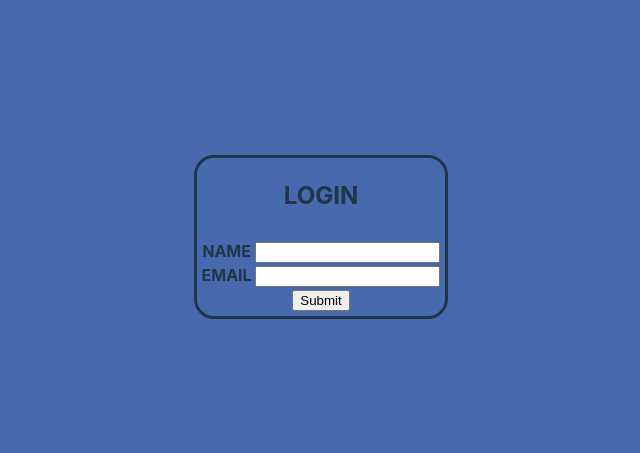
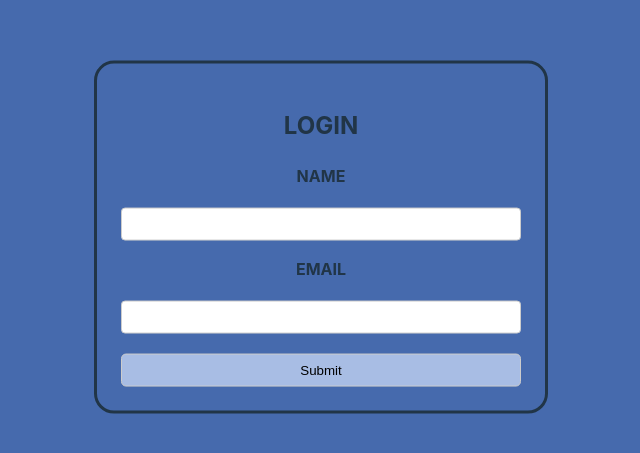
Before and after one commit to Badbenjamin/Fetch-Take-Home, a React (Vite) app: page / in a window 1280 px wide. Shown: the part 163-616 px from the top of the page, without its empty margins (319-959 px from the left). Built offline with nearby package versions, Linux system fonts and the light colour scheme.

Commit message:
login styling

```diff
--- a/src/App.css
+++ b/src/App.css
@@ -67,18 +67,29 @@
 }
 
 .match{
-  display: flex;
   padding: 20px;
   background-color: cornflowerblue;
   border-style: solid;
   border-radius: 20px;
-
+  display: grid;
+  max-width: 1200px;
+  grid-auto-rows: min-content;
+  gap: 5px;
 }
 
 .match-pic{
   padding: 10px;
-  flex-direction: column;
-  align-items: flex-start;
+
+}
+
+.match-info{
+  padding: 10px;
+
+}
+
+.match-title{
+  padding: 10px;
+
 }
 
 .slider-component{
@@ -90,29 +101,53 @@
   margin-left: auto;
 }
 
-.login{
-  border-style: solid;
-  border-radius: 20px;
-}
-
-.login-fields{
-  padding: 10px;
-}
-
 .dog-text{
   font-weight: bolder;
   align-items: start;
 }
 
 .login-fields{
-  font-weight: bolder;
-  padding: 5px;
+  display: flex;
+  flex-direction: column;
+  gap: 16px;
 }
 
-.match-info{
-  padding: 20px;
-  display: flex;
-  flex-direction: column;
+.login{
+  border-style: solid;
+  border-radius: 20px;
+  width: 400px;
+  padding: 24px;
+  position: absolute;
+  top: 50%;
+  left: 50%;
+  transform: translate(-50%, -50%);
+}
+
+.login h2 {
+  text-align: center;
+  margin-bottom: 20px;
+}
+
+.login-fields input {
+  margin-top: 4px;
+  padding: 8px;
+  border-radius: 4px;
+  border: 1px solid #ccc;
+
+}
+
+.login-fields label{
+  font-weight: bolder;
+}
+
+input[type=text]:focus {
+  background-color: rgb(154, 182, 235);
+}
+
+input[type=button], input[type=submit]{
+  border-style: solid;
+  border-radius: 5px;
+  background-color: rgb(168, 189, 228);
 }
 
 .main{
--- a/src/LoginPage.jsx
+++ b/src/LoginPage.jsx
@@ -45,11 +45,9 @@ export default function LoginPage() {
             <h2>LOGIN</h2>
             <form className="login-fields" onSubmit={handleSubmit}>
                 <label htmlFor="name" >NAME </label>
-                <input onChange={onChange} type="text" id='name' value={formData.name}></input>
-                <br></br>
+                <input  onChange={onChange} type="text" id='name' value={formData.name}></input>
                 <label htmlFor="email">EMAIL </label>
                 <input onChange={onChange} type="text" id='email' value={formData.email}></input>
-                <br></br>
                 <input type="submit"></input>
             </form>
         </div>
--- a/src/Match.jsx
+++ b/src/Match.jsx
@@ -31,7 +31,7 @@ export default function Match({match, widthHeight}){
     if (ourMatch[0]){
         return(
             <div className="match">
-                <h1>YOUR MATCH!</h1>
+                <h1 className="match-title">YOU MATCHED WITH {ourMatch[0].name.toUpperCase()+"!"}</h1>
                 <div className="match-pic">
                     <img className="dog-img" width={widthHeight.width/2} height={widthHeight.width/3} src={ourMatch[0].img} alt={ourMatch[0].name}/>
                 </div>
```
